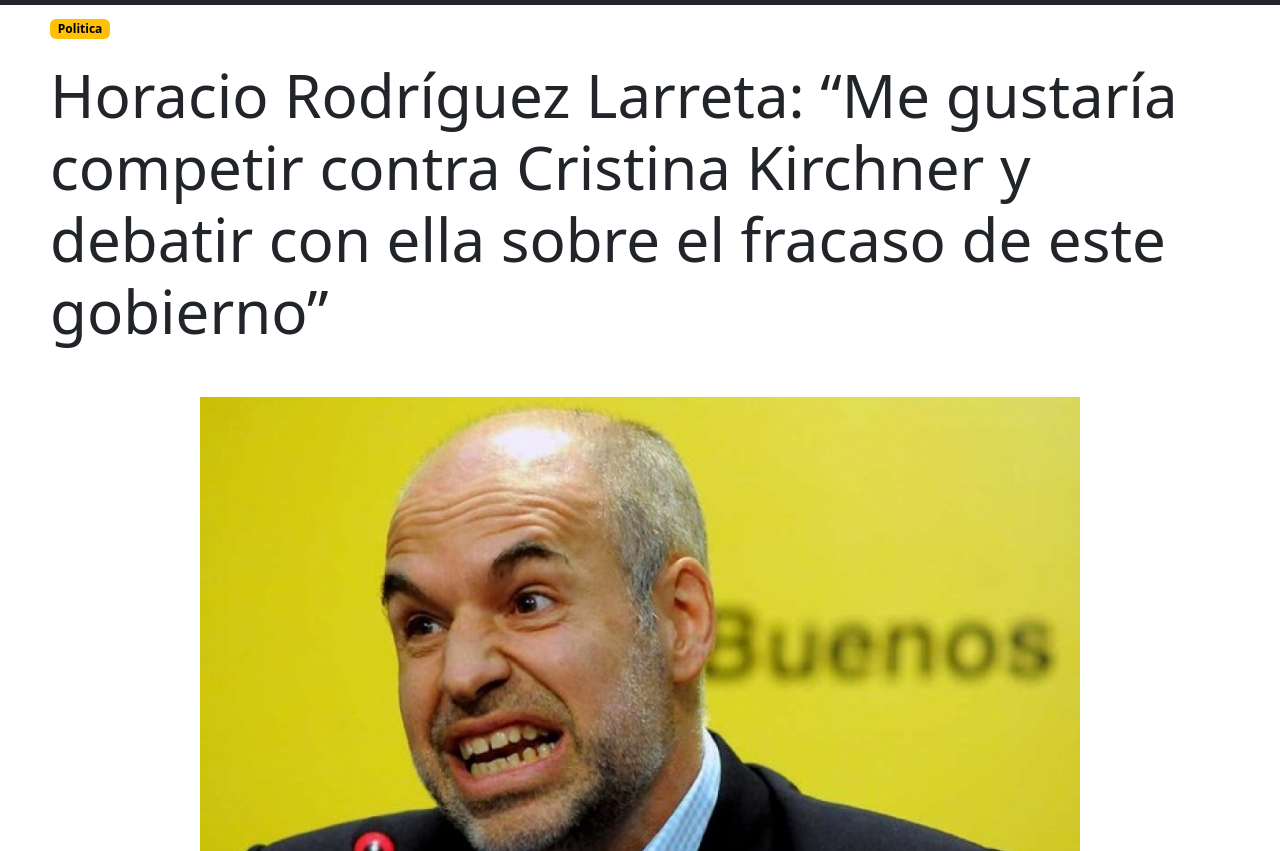
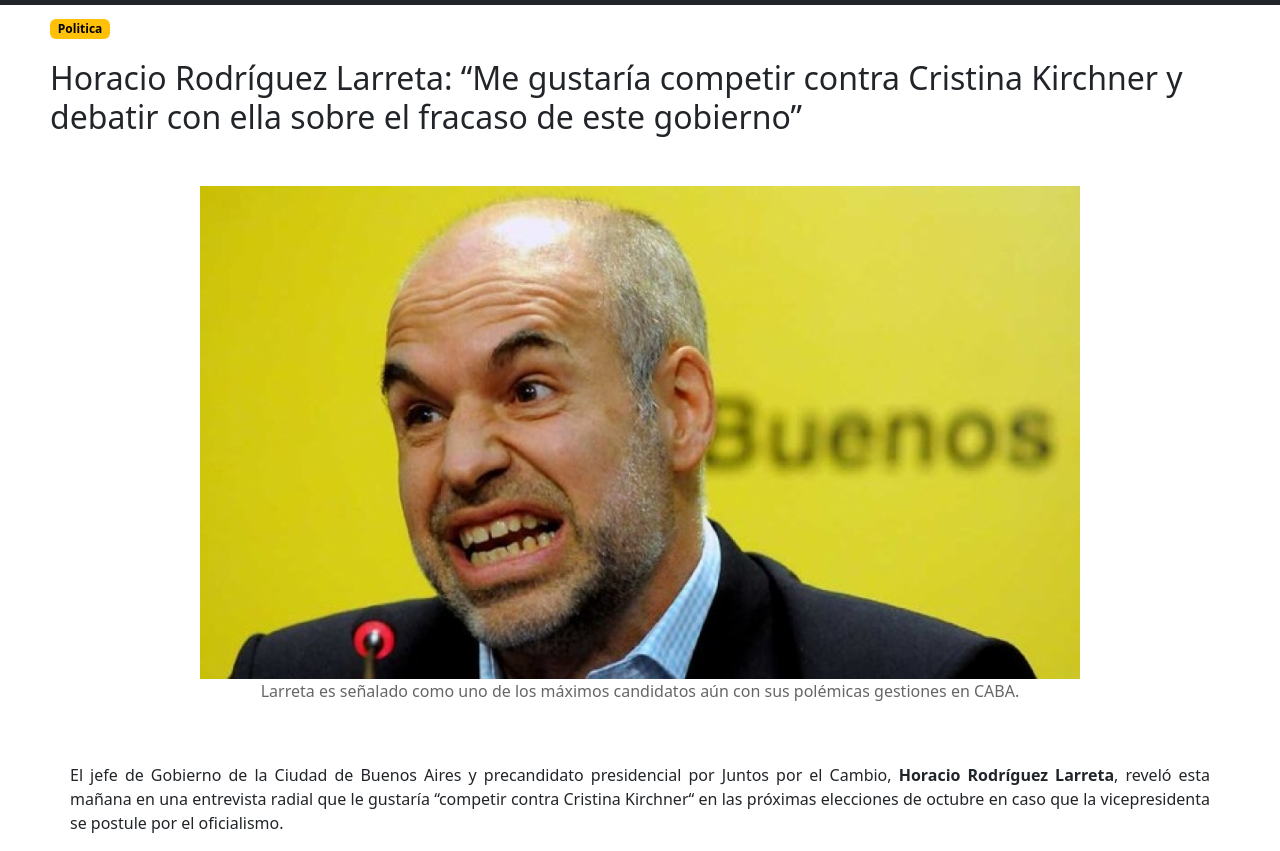
Before and after one commit to MezeLaw/CUI-TP-Noticias, a plain HTML site: page index.html in a window 1280 px wide. Shown: the part 101-952 px from the top of the page. Drawn offline with nearby package versions, Linux system fonts and the light colour scheme.

Commit message:
Edit h2 and p font size styles

```diff
--- a/styles.css
+++ b/styles.css
@@ -21,7 +21,6 @@
 }
 
 .cuerpo-noticia {
-    font-size: 25px;
     margin-top: 60px;
     margin-bottom: 60px;
     margin-left: 70px;
@@ -30,7 +29,6 @@
 }
 
 h2 {
-    font-size: 60px !important;
     margin-left: 50px !important;
     margin-right: 50px !important;
     margin-bottom: 50px !important;
@@ -38,7 +36,7 @@ h2 {
 }
 
 h3 {
-    font-size: 35px !important;
+
     margin-left: 50px !important;
     margin-right: 50px !important;
     margin-bottom: 50px !important;
```
